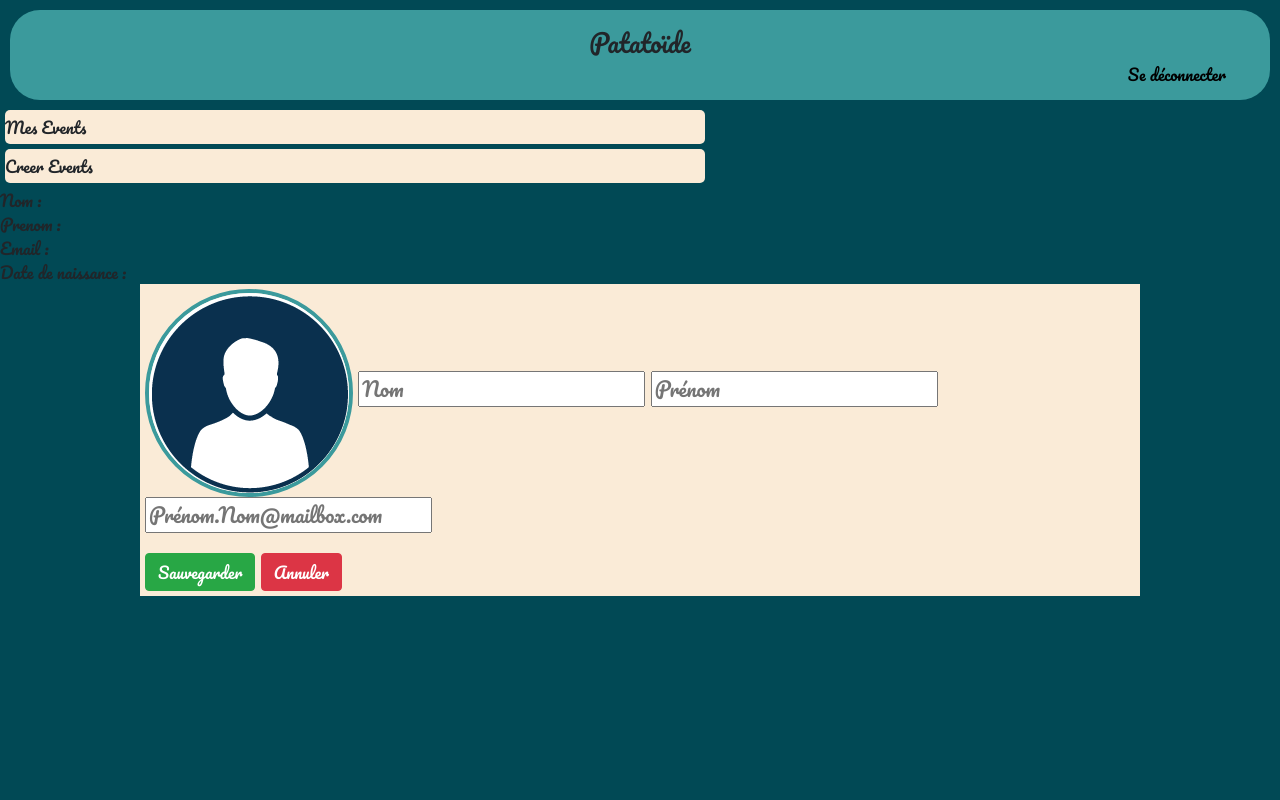
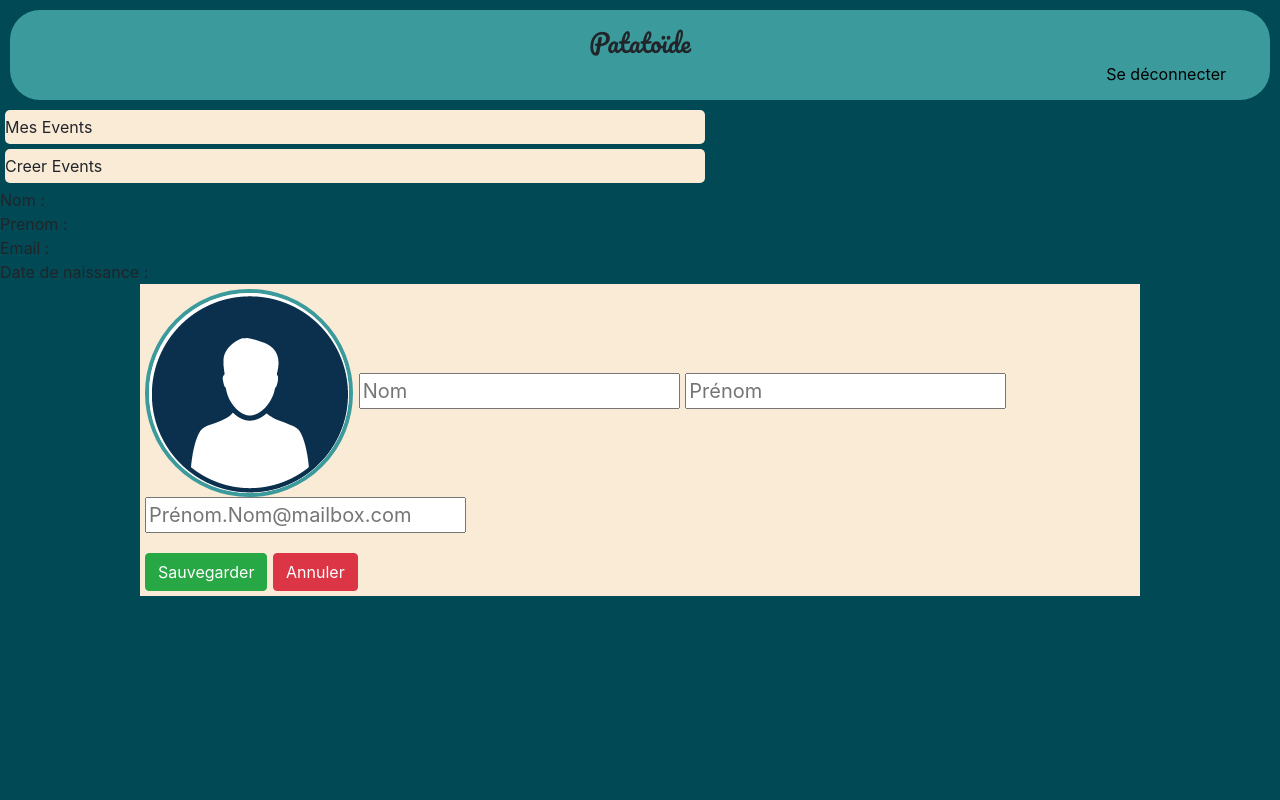
Before and after one commit to Taraal/WorkshopB2, a PHP site: page /profil.php in a window 1280 px wide. Run offline with PHP 8.4, Linux system fonts and the light colour scheme; the visitor is signed in with stand-in values (Sample User, id 1); data that the repository does not hold is empty.

Commit message:
Retirer la police moche!

```diff
--- a/html/css/connexion.css
+++ b/html/css/connexion.css
@@ -6,7 +6,6 @@ body{
 	padding: 0px;
 	overflow-y: auto;
 	background-color: #014955;
-	font-family: 'Pacifico', cursive;
 }
 
 
@@ -130,12 +129,13 @@ h1{
 	margin : 10px;
 	border-radius: 30px;
 	padding:14px;
-	font-family: 'Pacifico', cursive;
+
 }
 #title{
 	font-size: 25px;
 	text-align: center;
 	position: relative;
+		font-family: 'Pacifico', cursive;
 }
 #profile{
 	margin-right: 30px;
```
